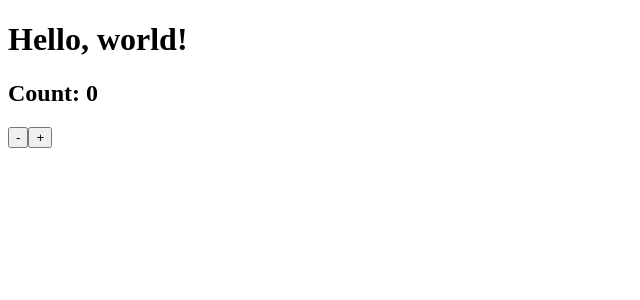
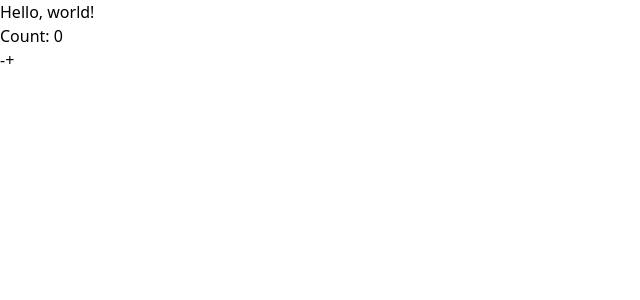
Before and after one commit to dmitkov28/react-starter, a React (Vite) app: page / in a window 1280 px wide. Shown: the top 300 px of the page, without its empty margins (0-640 px from the left). Built offline with nearby package versions, Linux system fonts and the light colour scheme.

Commit message:
chore: configure tailwind

```diff
--- /dev/null
+++ b/src/index.css
@@ -0,0 +1 @@
+@import "tailwindcss";
--- a/src/main.tsx
+++ b/src/main.tsx
@@ -1,9 +1,10 @@
 import { StrictMode } from "react";
 import { createRoot } from "react-dom/client";
 import App from "./App.tsx";
+import "./index.css";
 
 createRoot(document.getElementById("root")!).render(
   <StrictMode>
     <App />
-  </StrictMode>,
+  </StrictMode>
 );
--- a/vite.config.ts
+++ b/vite.config.ts
@@ -1,7 +1,8 @@
+import tailwindcss from "@tailwindcss/vite";
+import react from "@vitejs/plugin-react";
 import { defineConfig } from "vite";
-import react from "@vitejs/plugin-react";
 
 // https://vite.dev/config/
 export default defineConfig({
-  plugins: [react()],
+  plugins: [react(), tailwindcss()],
 });
```
